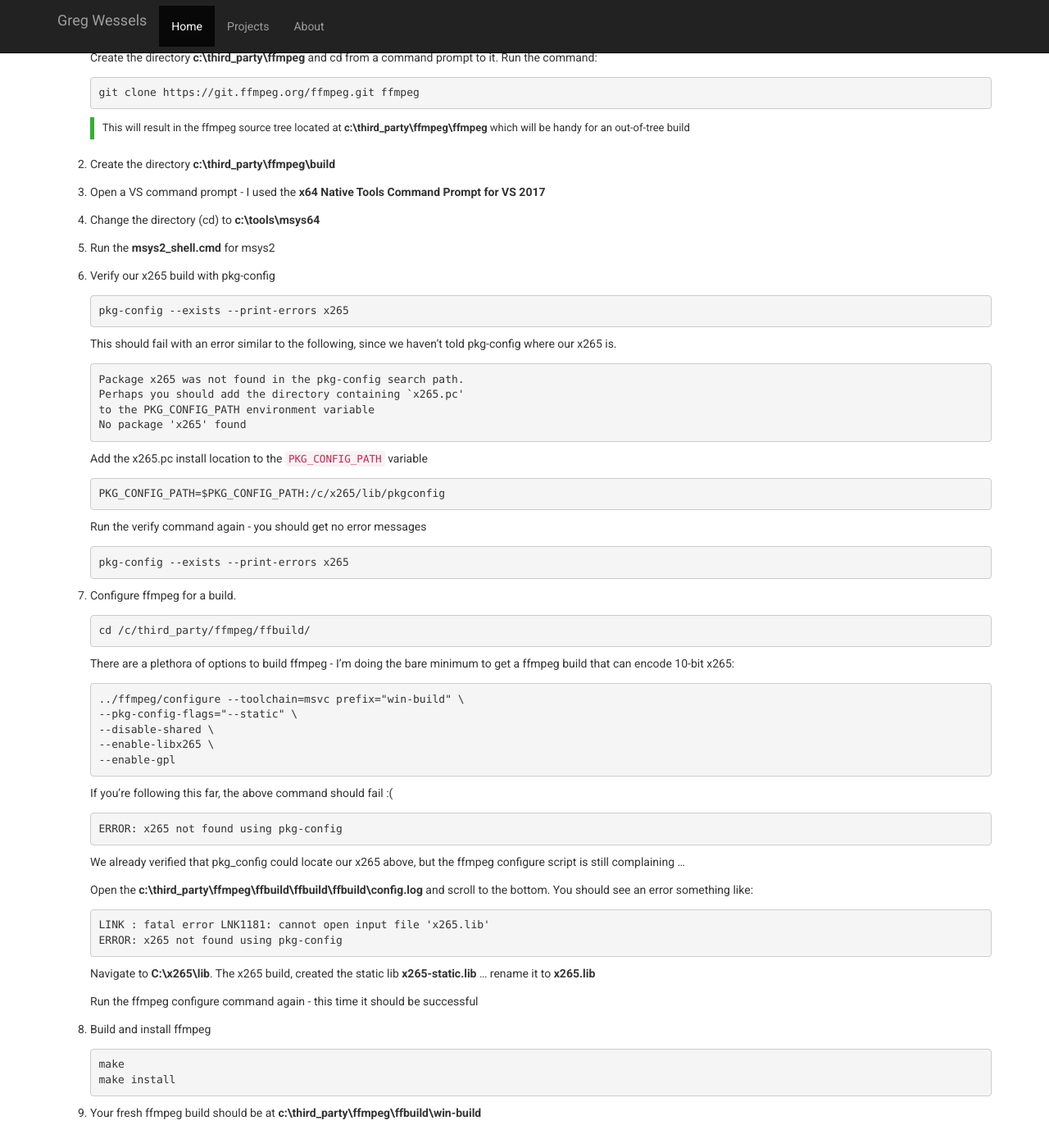
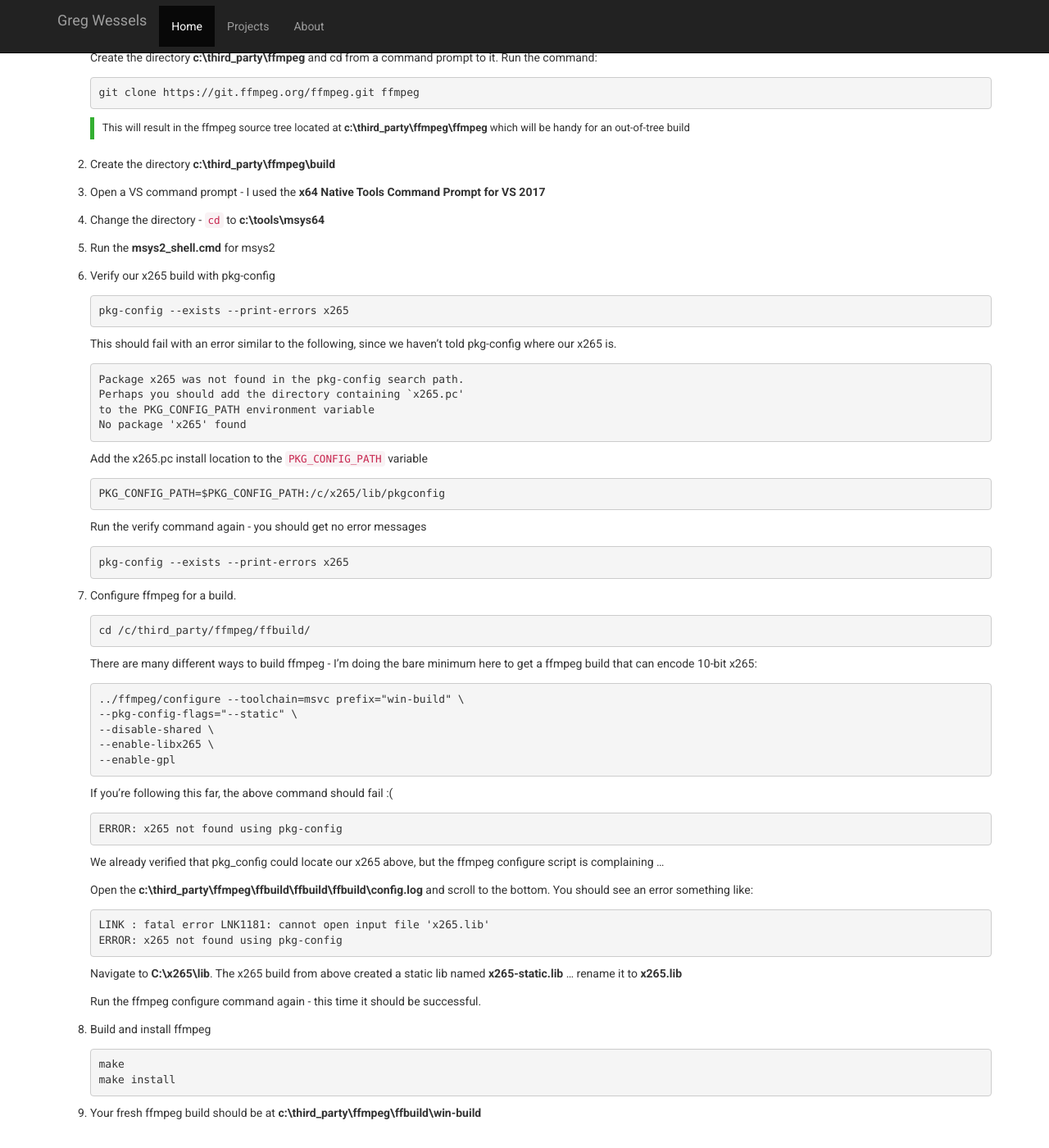
Before and after one commit to wesselsga/wesselsga.github.io, a Jekyll site: the page built from _posts/2017-10-27-ffmpeg-x265.md, in a window 1280 px wide and 1400 px high, scrolled down 2161 px. Shown: the whole window at 82% size. Built offline with Jekyll 4.4.1, drawn with Linux system fonts in a browser that asks for light colours; some of the changed text lies outside the part shown.

Commit message:
Update 2017-10-27-ffmpeg-x265.md

````diff
--- a/_posts/2017-10-27-ffmpeg-x265.md
+++ b/_posts/2017-10-27-ffmpeg-x265.md
@@ -109,7 +109,7 @@
 
 3. Open a VS command prompt - I used the **x64 Native Tools Command Prompt for VS 2017**
 
-4. Change the directory (cd) to **c:\tools\msys64**
+4. Change the directory - `cd` to **c:\tools\msys64**
 
 5. Run the **msys2_shell.cmd** for msys2
 
@@ -146,7 +146,7 @@
    cd /c/third_party/ffmpeg/ffbuild/
    ```
 
-   There are a plethora of options to build ffmpeg - I'm doing the bare minimum to get a ffmpeg build that can encode 10-bit x265:
+   There are many different ways to build ffmpeg - I'm doing the bare minimum here to get a ffmpeg build that can encode 10-bit x265:
 
    ```Batchfile
    ../ffmpeg/configure --toolchain=msvc prefix="win-build" \
@@ -162,7 +162,7 @@
    ERROR: x265 not found using pkg-config
    ```
 
-   We already verified that pkg_config could locate our x265 above, but the ffmpeg configure script is still complaining  ...
+   We already verified that pkg_config could locate our x265 above, but the ffmpeg configure script is complaining  ...
 
    Open the **c:\third_party\ffmpeg\ffbuild\ffbuild\ffbuild\config.log** and scroll to the bottom.  You should see an error something like:
 
@@ -171,9 +171,9 @@
    ERROR: x265 not found using pkg-config
    ```
 
-   Navigate to **C:\x265\lib**.  The x265 build, created the static lib **x265-static.lib** ... rename it to **x265.lib**
+   Navigate to **C:\x265\lib**.  The x265 build from above created a static lib named **x265-static.lib** ... rename it to **x265.lib**
 
-   Run the ffmpeg configure command again - this time it should be successful
+   Run the ffmpeg configure command again - this time it should be successful.
 
 8. Build and install ffmpeg
 
````
Also changed, not shown: other parts of _posts/2017-10-27-ffmpeg-x265.md (+1 -1 lines).
